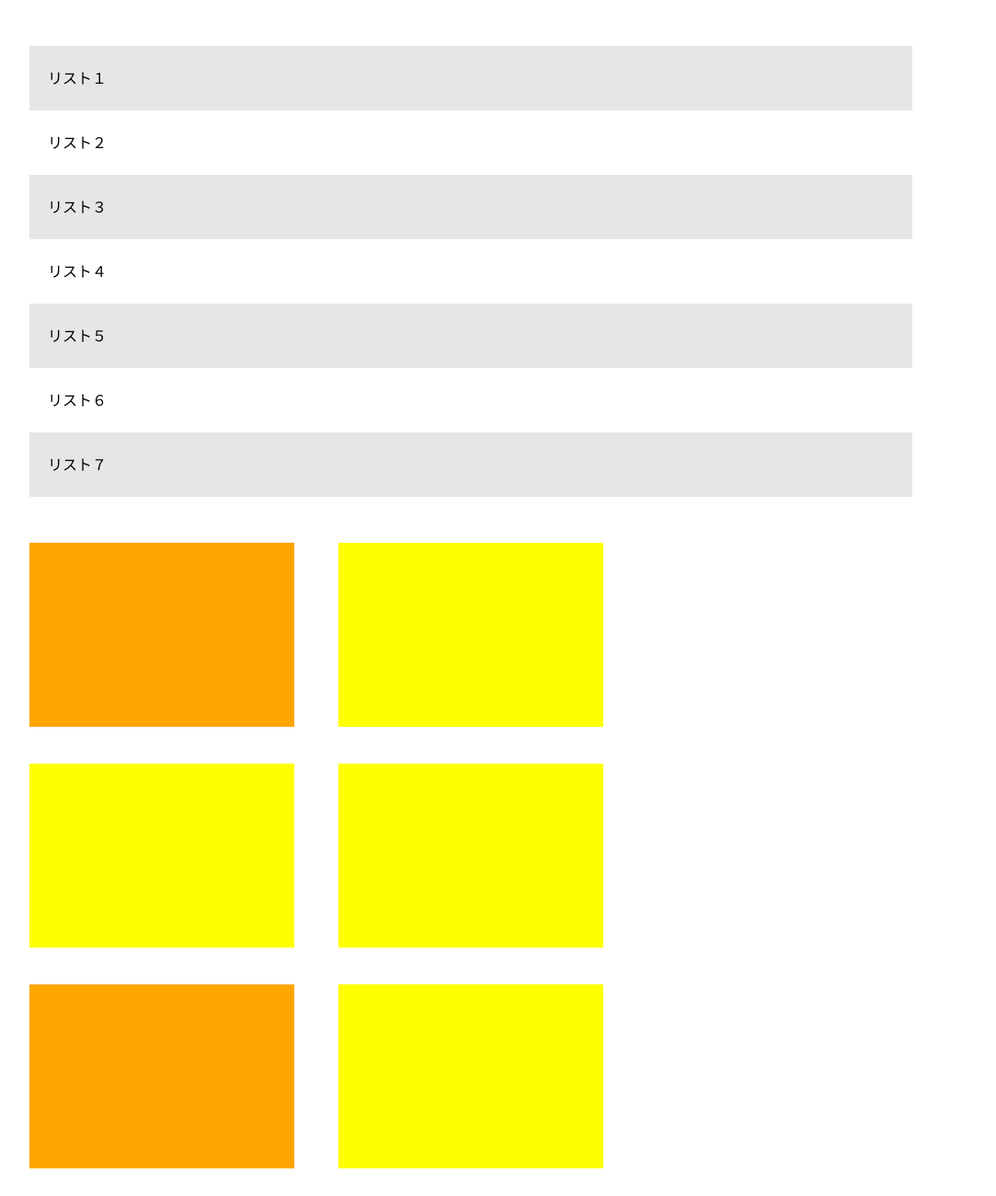
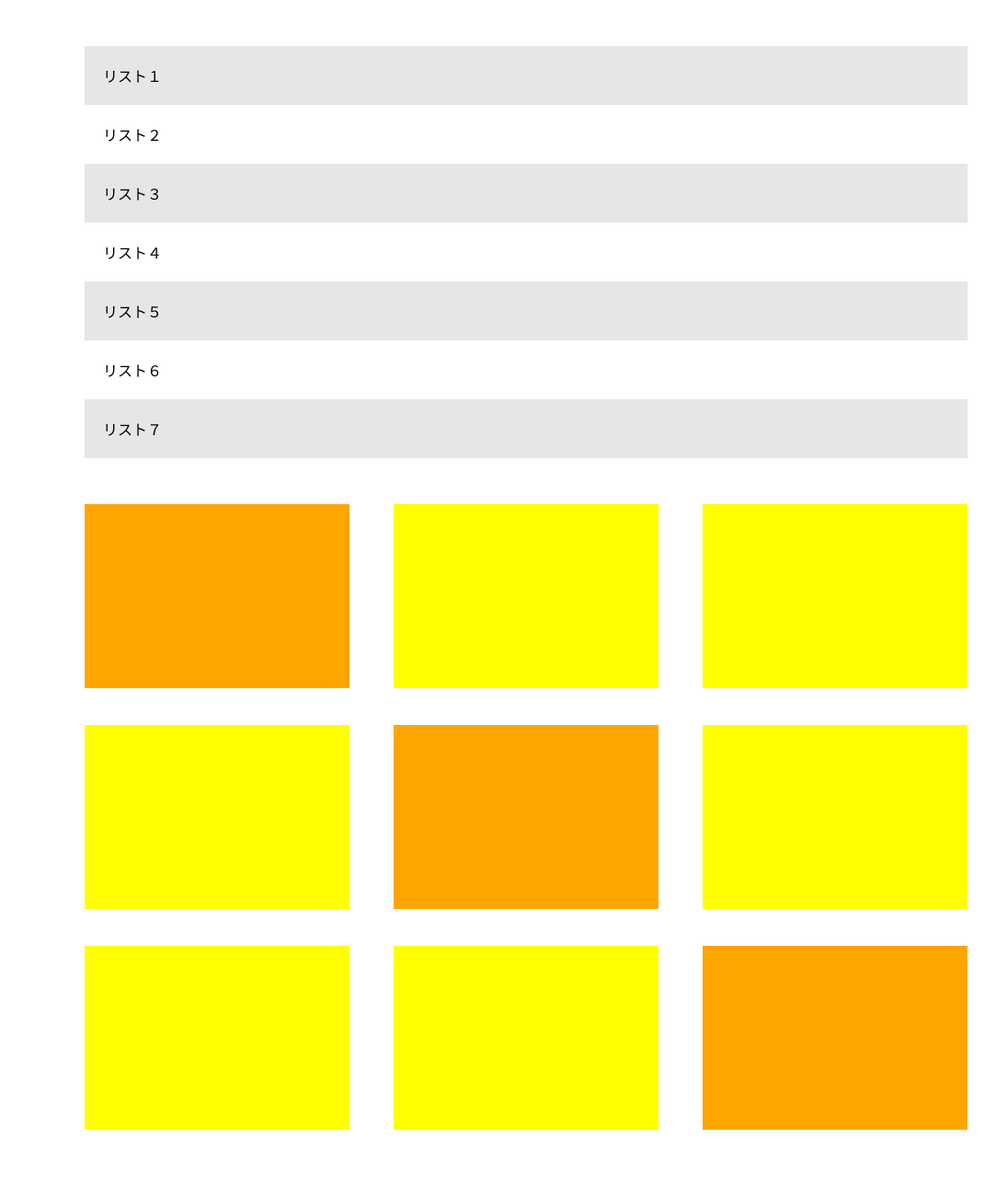
Before and after one commit to riri3/HTML-CSS-Chapter8-exercise, a plain HTML site: page index.html in a window 1280 px wide. Shown: the top 1300 px of the page at 92% size, without its empty margins (68-1151 px from the left). After the commit the page ends 1278 px from the top, so only its background shows below. Drawn offline with Linux system fonts and the light colour scheme.

Commit message:
[finish]1-8

```diff
--- a/index.html
+++ b/index.html
@@ -7,17 +7,17 @@
   <link rel="stylesheet" href="style.css" />
 </head>
 
-</html>
+<body>
 <main>
-  <div class="list">
-    <p class="list-content">リスト１</p>
-    <p class="list-content">リスト２</p>
-    <p class="list-content">リスト３</p>
-    <p class="list-content">リスト４</p>
-    <p class="list-content">リスト５</p>
-    <p class="list-content">リスト６</p>
-    <p class="list-content">リスト７</p>
-  </div>
+  <ul class="list">
+    <li class="list-content">リスト１</li>
+    <li class="list-content">リスト２</li>
+    <li class="list-content">リスト３</li>
+    <li class="list-content">リスト４</li>
+    <li class="list-content">リスト５</li>
+    <li class="list-content">リスト６</li>
+    <li class="list-content">リスト７</li>
+  </ul>
 
   <div class="box">
     <div class="box-content"></div>
@@ -31,3 +31,5 @@
     <div class="box-content"></div>
   </div>
 </main>
+</body>
+</html>
--- a/style.css
+++ b/style.css
@@ -4,47 +4,48 @@
   box-sizing: border-box;
 }
 
+main {
+  width: 960px;
+  margin: 50px auto;
+}
+
 .list {
-  width: 960px;
-  margin: 50px 100px;
-  text-align: left;
-  line-height: 32px;
+  margin-bottom: 50px;
+}
+
+.list-content {
+  padding: 20px;
+  list-style: none;
 }
 
 .list-content:nth-child(odd) {
-  height: 70px;
-  padding: 20px 20px;
   background-color: #e7e5e5;
 }
 
-.list-content:nth-child(even) {
-  height: 70px;
-  padding: 20px 20px;
-  background-color: #fff;
-}
-
 .box {
-  width: 960px;
   display: flex;
   flex-wrap: wrap;
-  margin: 50px 100px;
 }
 
 .box-content {
   width: 30%;
   height: 200px;
-  margin:  0 5% 40px 0;
+  margin: 0 5% 40px 0;
   background-color: yellow;
 }
 
-.box-content:nth-child(1) {
+.box-content:first-child,
+.box-content:nth-child(5),
+.box-content:last-child {
   background-color: orange;
 }
 
-.box-content:nth-child(5) {
-  background-color: orange;
+.box-content:nth-child(3n) {
+  /* 3の倍数の時のみ適用、右のマージン不要！*/
+  margin-right: 0;
 }
 
-.box-content:nth-child(9) {
-  background-color: orange;
+.box-content:nth-last-child(-n + 3) {
+  /* 最後から数えて3つまで全て適用*/
+  margin-bottom: 0;
 }
```
